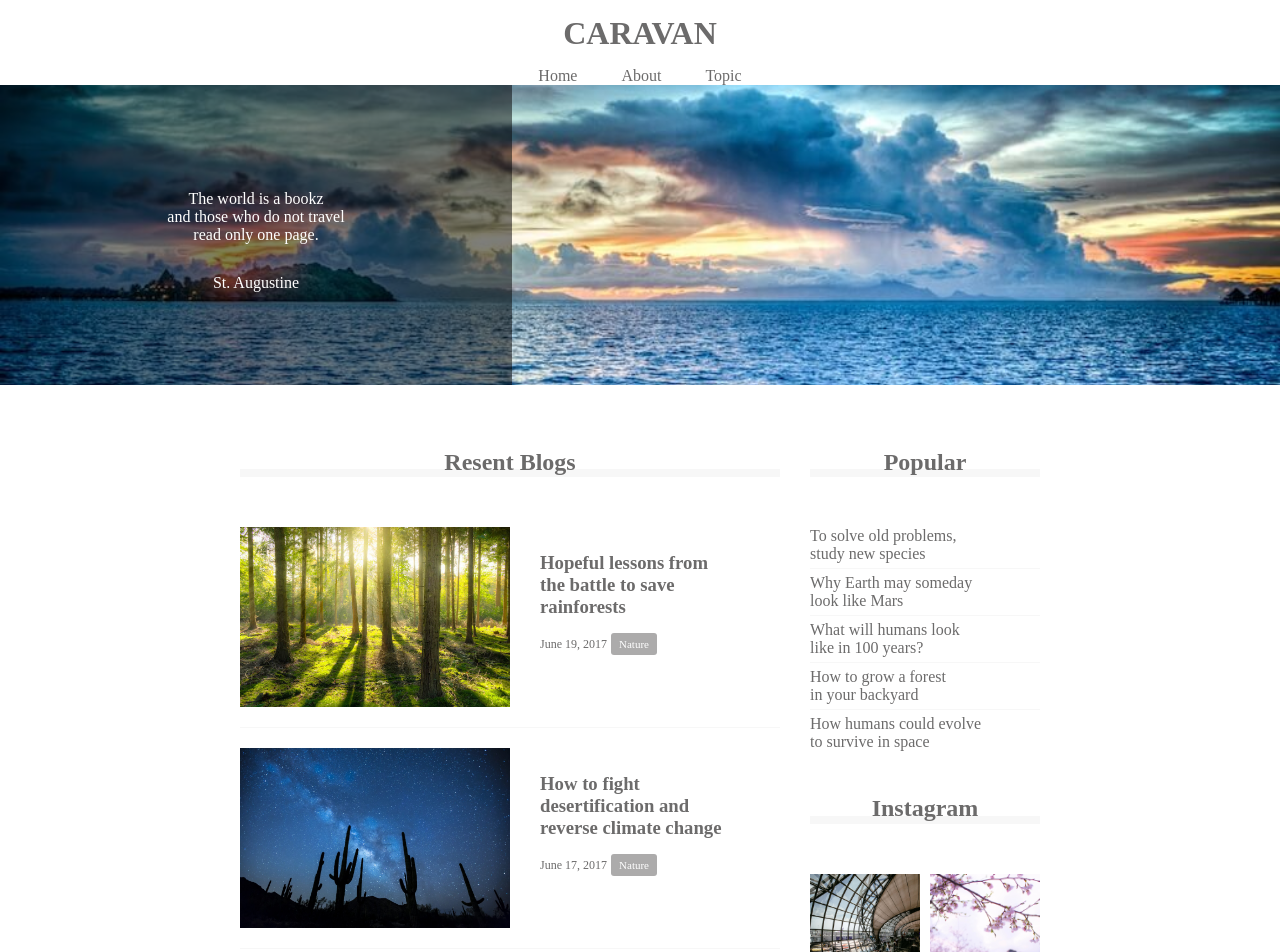
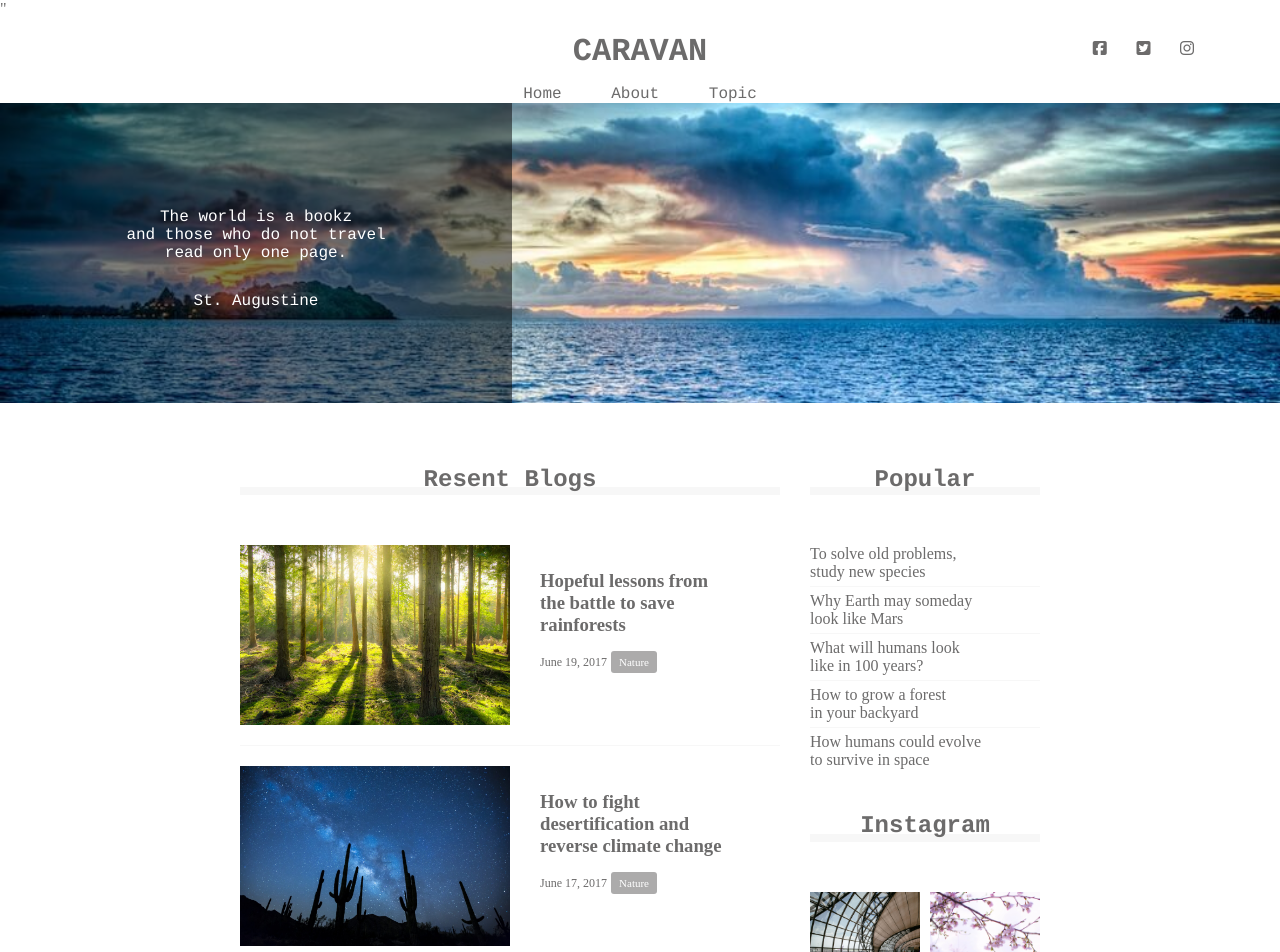
Before and after one commit to springkyu/caravan, a plain HTML site: page index.html in a window 1280 px wide. Shown: the top 952 px of the page. Drawn offline with Linux system fonts and the light colour scheme.

Commit message:
[finish]1-9

```diff
--- a/index.html
+++ b/index.html
@@ -3,6 +3,7 @@
 
 <head>
   <meta charset="UTF-8" />
+  <script src="https://kit.fontawesome.com/1e750ca075.js" crossorigin="anonymous"></script>"
   <link rel="stylesheet" href="style.css" />
   <title>CARAVAN</title>
 </head>
@@ -14,6 +15,11 @@
         CARAVAN
       </a>
     </h1>
+    <div class="social">
+      <i class="fab fa-facebook-square"></i>
+      <i class="fab fa-twitter-square"></i>
+      <i class="fab fa-instagram"></i>
+    </div>
   </header>
   <nav>
     <ul class="nav-list">
--- a/style.css
+++ b/style.css
@@ -9,11 +9,27 @@ a {
   text-decoration: none;
 }
 
+header, nav, h2, .main-visual, footer {
+  font-family: Chalkduster, "Bradley Hand", Courier, "Segoe Print", sans-serif;
+}
+
 header {
   width: 90%;
   padding: 15px 0;
   margin: 0 auto;
   text-align: center;
+  position: relative;
+}
+
+.social {
+  position: absolute;
+  top: 22px;
+  right: 22px;
+}
+
+.social i {
+  display: inline-block;
+  margin-left: 20px;
 }
 
 header .heading {
```
